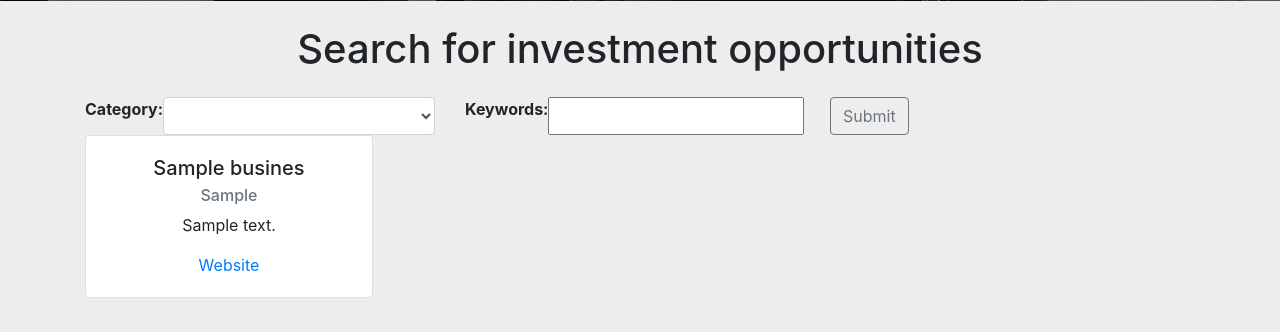
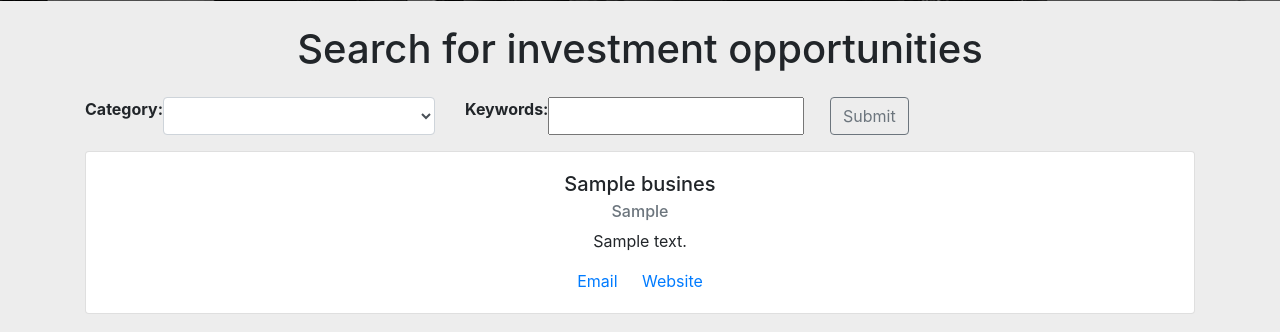
Before and after one commit to EarlPotts/StepMFECapstone, a Django app: template StepMFE/capstone/templates/capstone/search.html in a window 1280 px wide. Shown: the part 855-1187 px from the top of the page. Before the commit the page ends 1153 px from the top, so only its background shows below. Run offline with Django 3.2, Linux system fonts and the light colour scheme; the template is opened without the code that fills it: values that come from a table or form of the project are taken from there, others are empty; tables that the repository leaves empty hold one stand-in row (values such as "Sample post"); some libraries are stand-ins or nearby versions.

Commit message:
Make some changes to the layout of the cards.

```diff
--- a/StepMFE/capstone/templates/capstone/search.html
+++ b/StepMFE/capstone/templates/capstone/search.html
@@ -67,14 +67,16 @@
           </div>
         </div>
         </form>
+        <p></p>
         <table>
           {% for business in businesses %}
           <tr>
-              <div class="card" style="width: 18rem;">
+              <div class="card" style="display:flex;">
                 <div class="card-body text-center">
                     <h5 class="card-title">{{business.name}}</h5>
                     <h6 class="card-subtitle mb-2 text-muted">{{business.category}}</h6>
                     <p class="card-text">{{business.description}}</p>
+                    <a href="mailto:{{business.email}}" class="card-link">Email</a>
                     <a href="{{business.link}}" class="card-link">Website</a>
                 </div>
               </div>
```
